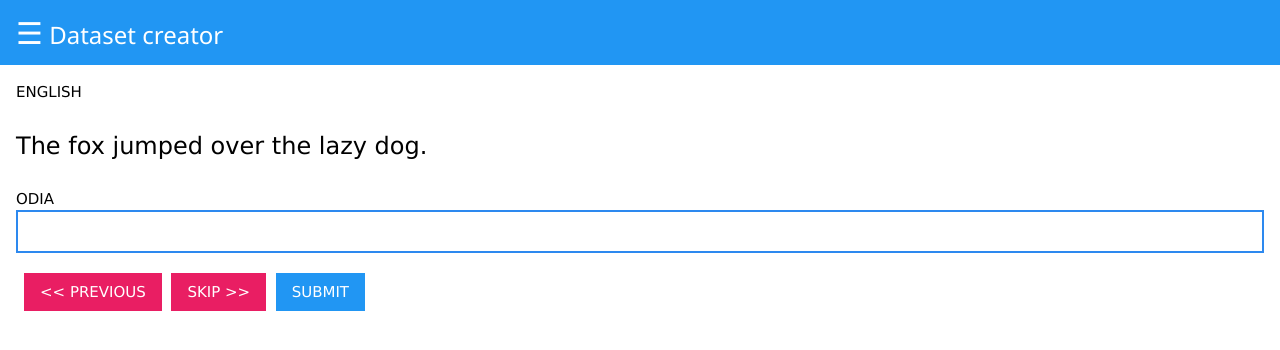
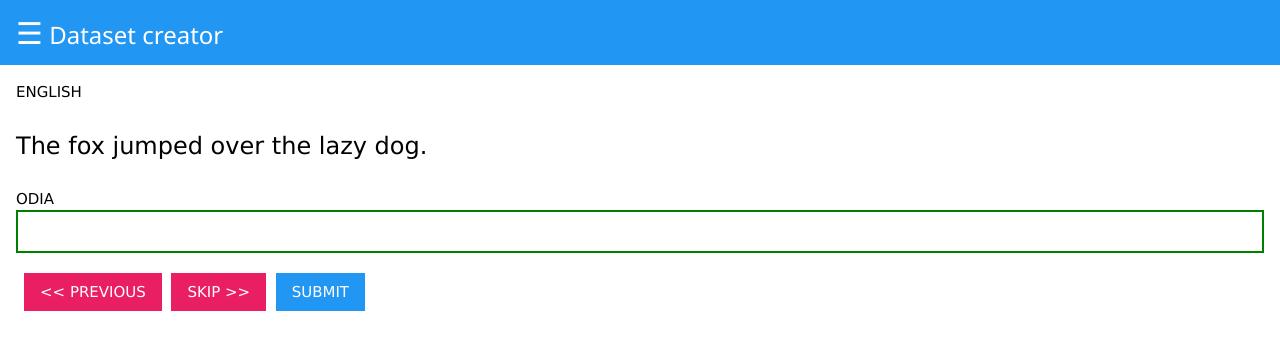
Before and after one commit to proneon267/proneon267.github.io, a Jekyll site: the page more/main.html, which Jekyll copies as it is, in a window 1280 px wide. Shown: the top 350 px of the page. Built offline with Jekyll 4.4.1, drawn with Linux system fonts in a browser that asks for light colours; comment, search, counter and statistics services are not loaded.

Commit message:
Add files via upload

```diff
--- a/more/main.html
+++ b/more/main.html
@@ -54,10 +54,12 @@
   right: 35px;
   }
 }
-input[type=text]{
-  border: solid 2px #2D89EF;
+input[type=text] {
+  border: solid 2px green;
 }
-
+input[type=text]:focus, select:focus {
+  border: solid 2px green;
+}
     </style>
     <script type="text/javascript">
       function openNav() {
@@ -69,7 +71,6 @@ function closeNav() {
 }
     </script>
     <link rel="stylesheet" href="https://www.w3schools.com/w3css/4/w3.css">
-<link rel="stylesheet" href="https://www.w3schools.com/lib/w3-colors-metro.css">
   </head>
   <body>
     <div id="myNav" class="overlay">
```
